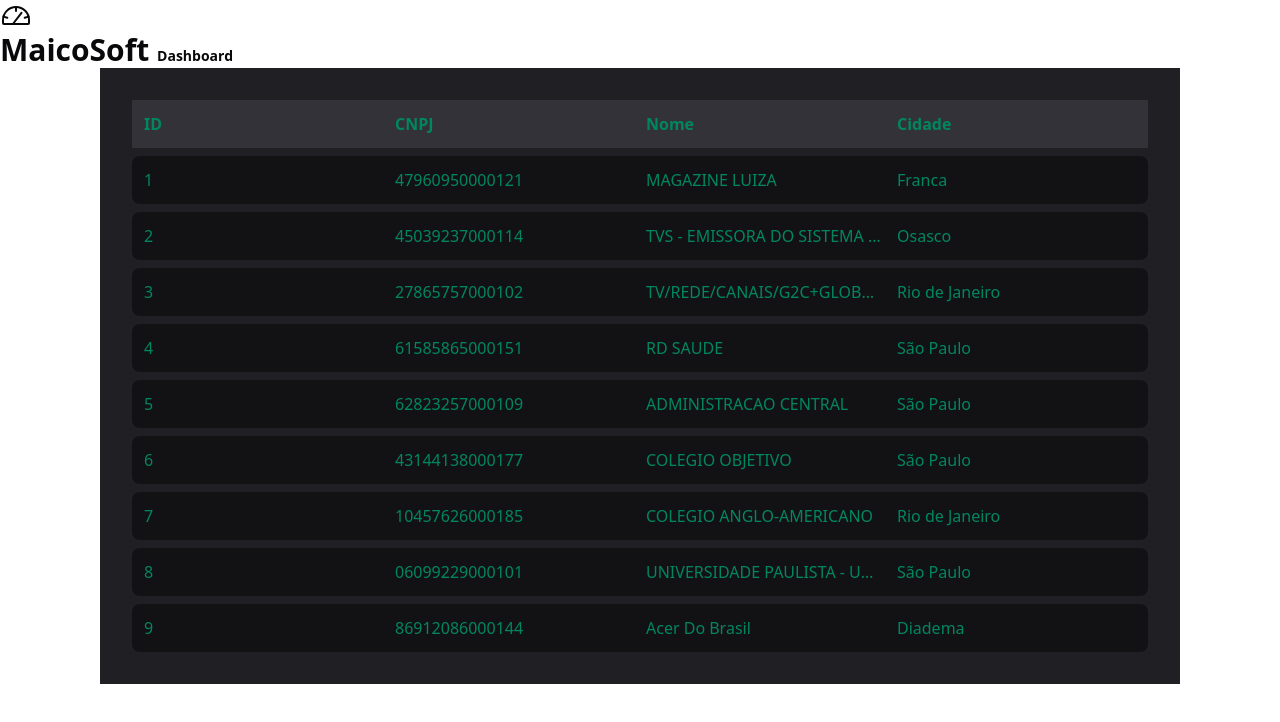
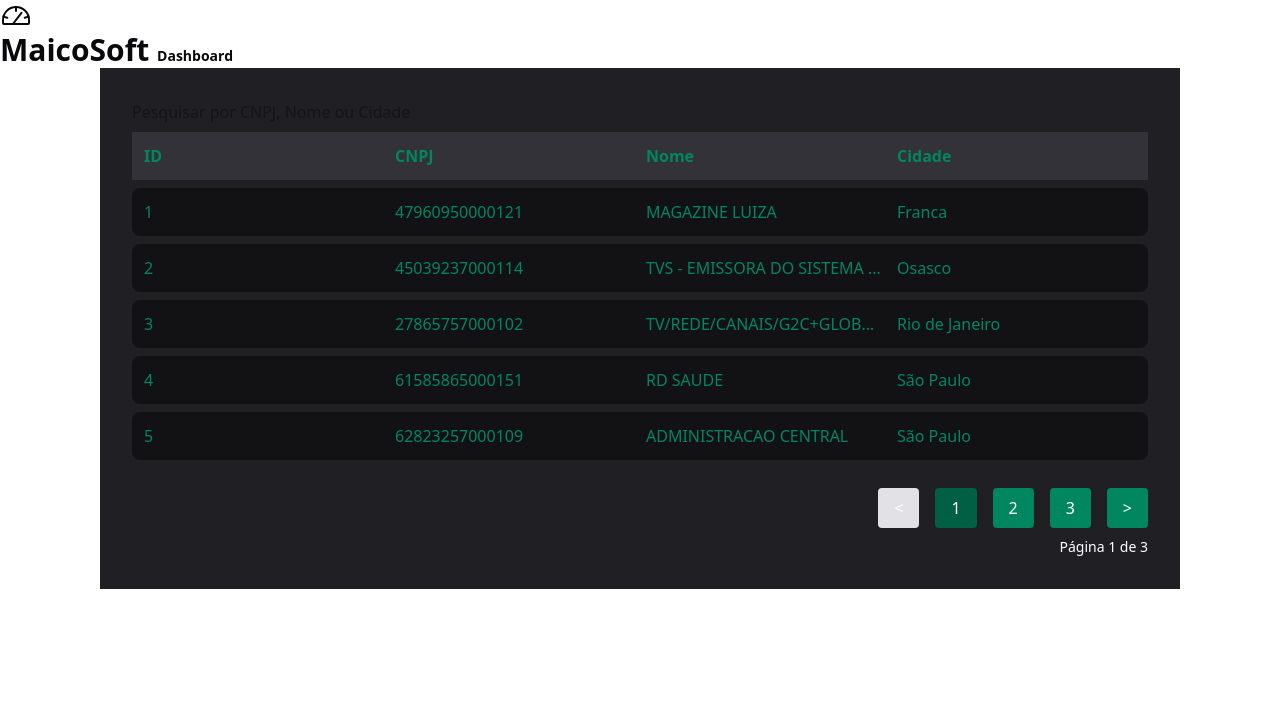
Before and after one commit to pedrohenriquebarcellos/project-eng, a Next.js app: page /list in a window 1280 px wide. Shown: the top 722 px of the page. Built offline with nearby package versions, Linux system fonts and the light colour scheme; data requests are answered from the project's data file.

Commit message:
:construction: feat: create paginator and search implementation inside the list page

```diff
--- a/src/app/components/GetCompanies/index.tsx
+++ b/src/app/components/GetCompanies/index.tsx
@@ -3,7 +3,7 @@ import { api } from "@/lib/axios";
 export type Company = {
     id: number;
     cnpj: string;
-    companyName: string;
+    companyFantasyName: string;
     companyAddressStreet: string;
     companyAddressDistrict: string;
     companyLegalName: string;
--- a/src/app/components/ModalCompany/index.tsx
+++ b/src/app/components/ModalCompany/index.tsx
@@ -16,7 +16,7 @@ export default function CompanyModal({ company, onClose }: Props) {
         <ul className={styles.modalWrapper}>
           <li><strong>ID:</strong> {company.id}</li>
           <li><strong>CNPJ:</strong> {company.cnpj}</li>
-          <li><strong>Nome Fantasia:</strong> {company.companyName}</li>
+          <li><strong>Nome Fantasia:</strong> {company.companyFantasyName}</li>
           <li><strong>Razão Social:</strong> {company.companyLegalName}</li>
           <li><strong>Endereço:</strong> {company.companyAddressStreet}</li>
           <li><strong>Bairro:</strong> {company.companyAddressDistrict}</li>
--- /dev/null
+++ b/src/app/components/Paginator/index.tsx
@@ -0,0 +1,108 @@
+import React from 'react';
+import styles from './paginator.module.css';
+
+interface PaginatorProps {
+    currentPage: number;
+    totalPages: number;
+    goToPage: (page: number) => void;
+    goToNextPage: () => void;
+    goToPreviousPage: () => void;
+    isInputVisible: boolean;
+    inputPage: string;
+    setInputPage: React.Dispatch<React.SetStateAction<string>>;
+    handleInputChange: (e: React.ChangeEvent<HTMLInputElement>) => void;
+    handleInputSubmit: (e: React.KeyboardEvent) => void;
+    handleDotsClick: () => void;
+}
+
+const Paginator: React.FC<PaginatorProps> = ({
+    currentPage,
+    totalPages,
+    goToPage,
+    goToNextPage,
+    goToPreviousPage,
+    isInputVisible,
+    inputPage,
+    setInputPage,
+    handleInputChange,
+    handleInputSubmit,
+    handleDotsClick
+}) => {
+    const pageNumbers = () => {
+        let pages = [];
+        if (totalPages <= 5) {
+            pages = Array.from({ length: totalPages }, (_, index) => index + 1);
+        } else {
+            pages = [
+                1,
+                2,
+                3,
+                '...',
+                totalPages,
+            ];
+        }
+        return pages;
+    };
+
+    return (
+        <>
+            <div className={styles.pagination}>
+                <button onClick={goToPreviousPage} disabled={currentPage === 1}>
+                    &lt;
+                </button>
+
+                {pageNumbers().map((number, index) => {
+                    if (number === '...') {
+                        return (
+                            <div key={`dots-${index}`} className={styles.dots} onClick={handleDotsClick}>
+                                {isInputVisible ? (
+                                    <input
+                                        type="text"
+                                        value={inputPage}
+                                        onChange={handleInputChange}
+                                        onKeyDown={handleInputSubmit}
+                                        min={1}
+                                        max={totalPages}
+                                        className={styles.pageInput}
+                                        autoFocus
+                                    />
+                                ) : (
+                                    <input
+                                        type="text"
+                                        value={'...'}
+                                        onChange={handleInputChange}
+                                        onKeyDown={handleInputSubmit}
+                                        min={1}
+                                        max={totalPages}
+                                        className={styles.pageInput}
+                                        autoFocus
+                                    />
+                                )}
+                            </div>
+                        );
+                    }
+
+                    return (
+                        <button
+                            key={number}
+                            onClick={() => goToPage(Number(number))}
+                            className={currentPage === number ? styles.active : ''}
+                        >
+                            {number}
+                        </button>
+                    );
+                })}
+
+                <button onClick={goToNextPage} disabled={currentPage === totalPages}>
+                    &gt;
+                </button>
+            </div>
+
+            <span className={styles.pageIndicator}>
+                Página {currentPage} de {totalPages}
+            </span>
+        </>
+    );
+};
+
+export default Paginator;
--- /dev/null
+++ b/src/app/components/Paginator/paginator.module.css
@@ -0,0 +1,59 @@
+.pagination {
+  display: flex;
+  justify-content: flex-end;
+  gap: 1rem;
+  margin-top: 20px;
+}
+
+.pagination button {
+  padding: 8px 16px;
+  background-color: #00875f;
+  color: white;
+  border: none;
+  cursor: pointer;
+  border-radius: 4px;
+}
+
+.pagination button:hover {
+  background-color: #00b37e;
+}
+
+.pagination button:disabled {
+  background-color: #e1e1e6;
+  cursor: not-allowed;
+}
+
+.pagination span {
+  align-self: center;
+}
+
+.pagination button.active {
+  background-color: #015f43;
+  color: white;
+}
+
+.dots input {
+  padding: 8px 16px;
+  background-color: #00875f;
+  color: white;
+  border: none;
+  cursor: pointer;
+  border-radius: 4px;
+  width: 48px;
+}
+
+.dots input:hover {
+  background-color: #00b37e;
+}
+
+.active {
+  background-color: #007bff;
+  color: white;
+}
+
+.pageIndicator {
+  text-align: right;
+  margin-left: 10px;
+  font-size: 14px;
+  color: #fff;
+}
--- a/src/app/list/page.tsx
+++ b/src/app/list/page.tsx
@@ -5,23 +5,101 @@ import getCompanies, { Company } from "@/app/components/GetCompanies";
 import styles from './listCompanies.module.css';
 import { Spinner } from "phosphor-react";
 import CompanyModal from "../components/ModalCompany";
+import Paginator from "../components/Paginator";
 
 export default function ListPage() {
     const [companies, setCompanies] = useState<Company[]>([]);
+    const [filteredCompanies, setFilteredCompanies] = useState<Company[]>([]);
     const [selectedCompany, setSelectedCompany] = useState<Company | null>(null);
-    const [isLoading, isSetLoading] = useState(true);
+    const [isLoading, setIsLoading] = useState(true);
+    const [currentPage, setCurrentPage] = useState(1);
+    const [inputPage, setInputPage] = useState<string>('...');
+    const [isInputVisible, setIsInputVisible] = useState(false);
+    const [searchQuery, setSearchQuery] = useState('');
+    const companiesPerPage = 5;
 
     useEffect(() => {
         const fetchCompanies = async () => {
             const data = await getCompanies();
             setCompanies(data);
+            setFilteredCompanies(data);
+            setIsLoading(false);
         };
         fetchCompanies();
     }, []);
 
+    const handleSearch = (query: string) => {
+        setSearchQuery(query);
+        setCurrentPage(1);
+        if (query === '') {
+            setFilteredCompanies(companies);
+        } else {
+            const lowerQuery = query.toLowerCase();
+            const filtered = companies.filter((company) =>
+                company.cnpj.toLowerCase().includes(lowerQuery) ||
+                company.companyLegalName.toLowerCase().includes(lowerQuery) ||
+                company.companyCity.toLowerCase().includes(lowerQuery)
+            );
+            setFilteredCompanies(filtered);
+        }
+    };
+
+    const indexOfLastCompany = currentPage * companiesPerPage;
+    const indexOfFirstCompany = indexOfLastCompany - companiesPerPage;
+    const currentCompanies = filteredCompanies.slice(indexOfFirstCompany, indexOfLastCompany);
+
+    const totalPages = Math.ceil(filteredCompanies.length / companiesPerPage);
+
+    const goToPage = (page: number) => {
+        if (page >= 1 && page <= totalPages) {
+            setCurrentPage(page);
+            setIsInputVisible(false);
+            setInputPage(String(page));
+        }
+    };
+
+    const goToNextPage = () => {
+        if (currentPage < totalPages) {
+            setCurrentPage(currentPage + 1);
+        }
+    };
+
+    const goToPreviousPage = () => {
+        if (currentPage > 1) {
+            setCurrentPage(currentPage - 1);
+        }
+    };
+
+    const handleDotsClick = () => {
+        setIsInputVisible(true);
+        setInputPage('');
+    };
+
+    const handleInputChange = (e: React.ChangeEvent<HTMLInputElement>) => {
+        const value = e.target.value;
+        if (value === '' || /^[0-9]*$/.test(value)) {
+            setInputPage(value);
+        }
+    };
+
+    const handleInputSubmit = (e: React.KeyboardEvent) => {
+        if (e.key === 'Enter') {
+            const page = parseInt(inputPage, 10);
+            goToPage(page);
+        }
+    };
+
     return (
         <section className={styles.wrapper}>
-            {companies.length > 0 ? (
+            <input
+                type="text"
+                placeholder="Pesquisar por CNPJ, Nome ou Cidade"
+                value={searchQuery}
+                onChange={(e) => handleSearch(e.target.value)}
+                className={styles.searchInput}
+            />
+
+            {filteredCompanies.length > 0 ? (
                 <>
                     <ul className={styles.rowHeader}>
                         <li>ID</li>
@@ -30,7 +108,7 @@ export default function ListPage() {
                         <li>Cidade</li>
                     </ul>
 
-                    {companies.map((company) => (
+                    {currentCompanies.map((company) => (
                         <ul
                             key={company.id}
                             className={styles.row}
@@ -47,6 +125,20 @@ export default function ListPage() {
                     {selectedCompany && (
                         <CompanyModal company={selectedCompany} onClose={() => setSelectedCompany(null)} />
                     )}
+
+                    <Paginator
+                        currentPage={currentPage}
+                        totalPages={totalPages}
+                        goToPage={goToPage}
+                        goToNextPage={goToNextPage}
+                        goToPreviousPage={goToPreviousPage}
+                        isInputVisible={isInputVisible}
+                        inputPage={inputPage}
+                        setInputPage={setInputPage}
+                        handleInputChange={handleInputChange}
+                        handleInputSubmit={handleInputSubmit}
+                        handleDotsClick={handleDotsClick}
+                    />
                 </>
             ) : (
                 <>
```
Also changed, not shown: server.json (+46 -0 lines), src/app/components/RegisterForm/Fields/AddressFields/index.tsx (+9 -9 lines), src/app/components/RegisterForm/index.tsx (+5 -4 lines).
